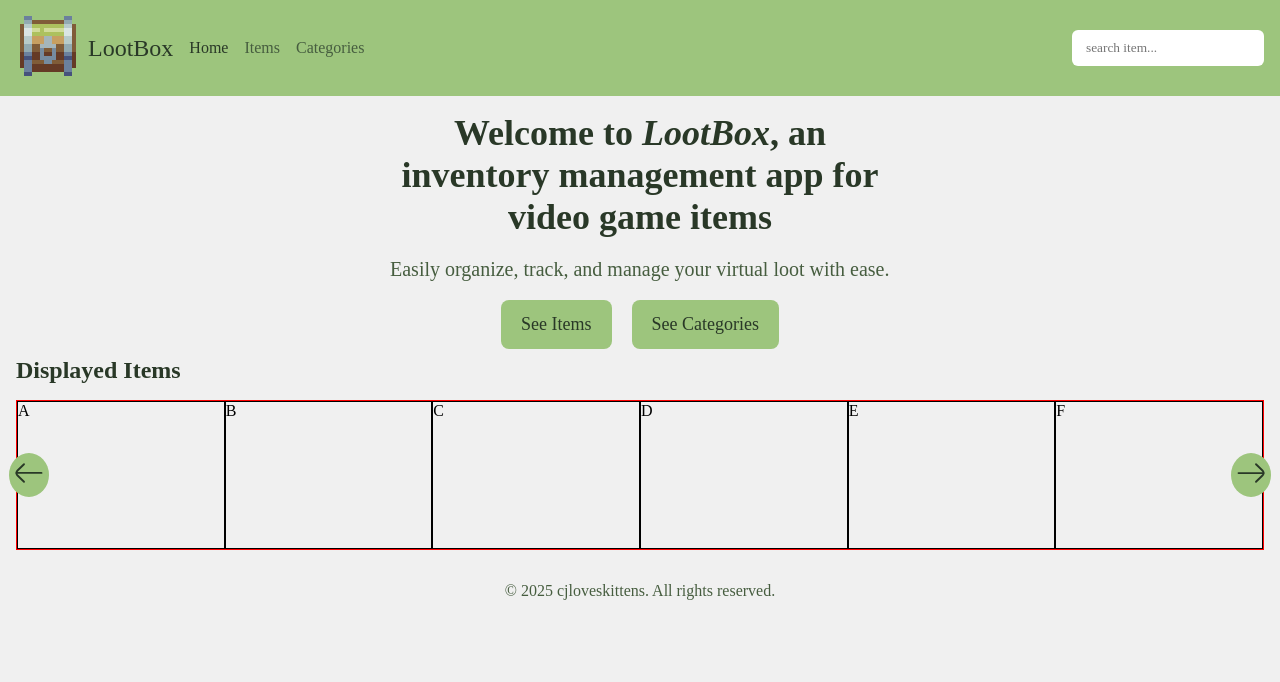
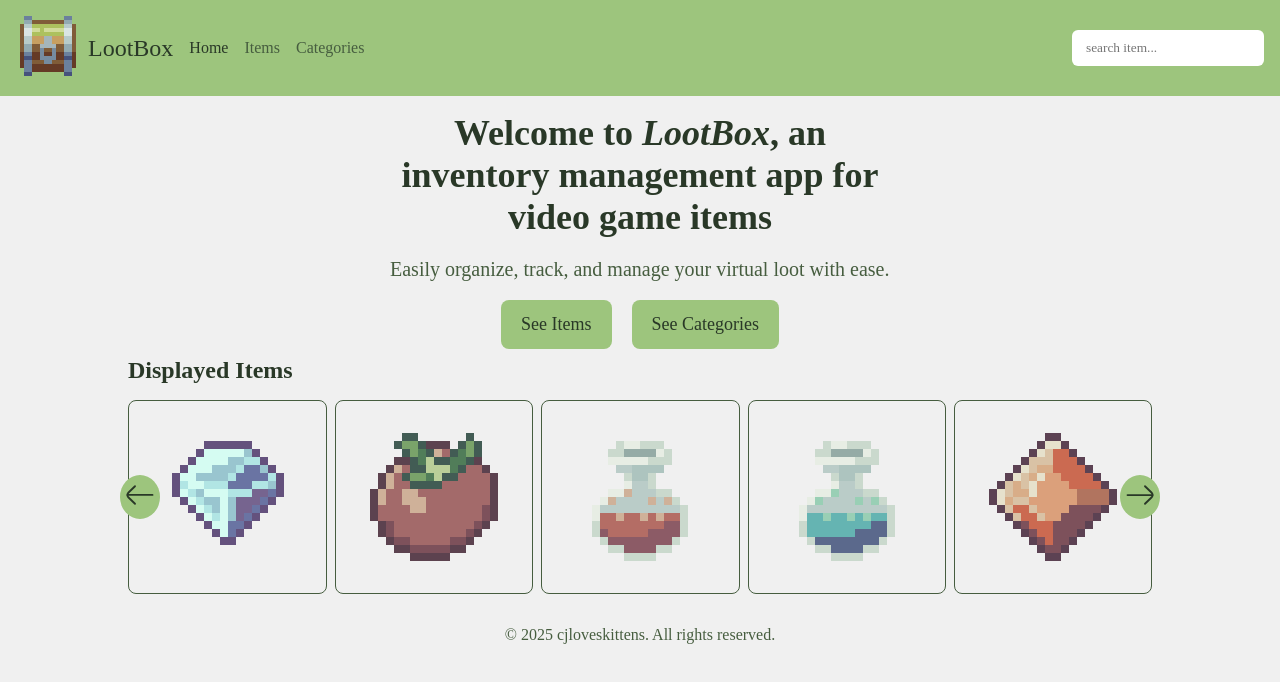
Before and after one commit to cjxo/inventory-app-client, a React (Vite) app: page / in a window 1280 px wide. Shown: the top 682 px of the page. Built offline with nearby package versions, Linux system fonts and the light colour scheme; a web font is replaced by a local one.

Commit message:
Finished scrollable displayed items

```diff
--- a/src/components/ScrollableItems.jsx
+++ b/src/components/ScrollableItems.jsx
@@ -1,6 +1,8 @@
 import { useState, useEffect, useRef } from "react";
+import PropTypes from "prop-types";
 import styles from "../styles/component.module.css";
 import ButtonImage from "./ButtonImage";
+import PixelArtCanvas from "./PixelArtCanvas";
 
 const ScrollableItems = ({ items }) => {
   const [ithChild, setIthChild] = useState(0);
@@ -10,25 +12,24 @@ const ScrollableItems = ({ items }) => {
     const container = containerRef.current;
     const containerAABB = container.getBoundingClientRect();
     const cardCount = window.getComputedStyle(container).getPropertyValue("--slider-card-count");
+    //const cardGap = parseInt(window.getComputedStyle(container).getPropertyValue("--slider-card-gap"));
     const borderWidthHalf = 0.5;
     const scrollLimit = (container.children.length - 1) - (cardCount - 1);
 
-    if (scrollDir === "L") {
-      const firstChild = container.children[0];
-      if (container.children.length > cardCount) {
+    if (container.children.length > cardCount) {
+      if (scrollDir === "L") {
+        const firstChild = container.children[0];
         if ((ithChild - 1) < 0) {
+          const toScrollTo = container.children[container.children.length - cardCount];
           setIthChild(scrollLimit);
-          container.scrollLeft = (container.children.length - 1) * (firstChild.offsetWidth - borderWidthHalf);
+          container.scrollLeft = toScrollTo.getBoundingClientRect().left - containerAABB.left + borderWidthHalf;
         } else {
           const ithChildNode = container.children[ithChild - 1];
           setIthChild(ithChild - 1);
           container.scrollLeft += ithChildNode.getBoundingClientRect().left - containerAABB.left + borderWidthHalf;
         }
-      }
-    } else if (scrollDir === "R") {
-      const ithChildNode = container.children[ithChild + 1];
-
-      if (container.children.length > cardCount) {
+      } else if (scrollDir === "R") {
+        const ithChildNode = container.children[ithChild + 1];
         if (scrollLimit === ithChild) {
           container.scrollLeft = borderWidthHalf;
           setIthChild(0);
@@ -45,30 +46,21 @@ const ScrollableItems = ({ items }) => {
   };
 
   useEffect(() => {
+    const key = setInterval(() => {
+      handleScroll("R");
+    }, 5000);
+
     const snap = () => {
-      const container = containerRef.current;
-      /*
-      const containerAABB = container.getBoundingClientRect();
-      const cardCount = window.getComputedStyle(container).getPropertyValue("--slider-card-count");
-      const scrollLimit = (container.children.length - 1) - (cardCount - 1);
-      const firstChild = container.children[0];
-      const borderWidthHalf = 0.5;
-
-      if (container.children.length > cardCount) {
-        if ((ithChild - 1) < 0) {
-          container.scrollLeft = (container.children.length - 1) * (firstChild.offsetWidth - borderWidthHalf);
-        } else {
-          const ithChildNode = container.children[ithChild - 1];
-          container.scrollLeft += ithChildNode.getBoundingClientRect().left - containerAABB.left + borderWidthHalf;
-        }
-      } else {
-      }*/
-      container.scrollLeft = 0;
+      handleScroll("L");
+      //handleScroll("R");
     };
 
     addEventListener("resize", snap);
-    return () => removeEventListener("resize", snap);
-  }, []);
+    return () => {
+      removeEventListener("resize", snap);
+      clearInterval(key);
+    }
+  }, [ithChild]);
 
   return (
     <section className={`${styles.scrollableItemsContainer} common-container`}>
@@ -85,29 +77,16 @@ const ScrollableItems = ({ items }) => {
         />
 
         <div className={styles.sliderWrapper} ref={containerRef}>
-          <div className={styles.sliderCard}>
-            A
-          </div>
-
-          <div className={styles.sliderCard}>
-            B
-          </div>
-
-          <div className={styles.sliderCard}>
-            C
-          </div>
-
-          <div className={styles.sliderCard}>
-            D
-          </div>
-
-          <div className={styles.sliderCard}>
-            E
-          </div>
-
-          <div className={styles.sliderCard}>
-            F
-          </div>
+          {items.map(item => (
+            <div key={item.id} className={styles.sliderCard}>
+              <PixelArtCanvas
+                src={item.src}
+                alt={item.name}
+                scaleX={8}
+                scaleY={8}
+              />
+            </div>
+          ))}
         </div>
 
         <ButtonImage
@@ -121,4 +100,17 @@ const ScrollableItems = ({ items }) => {
   );
 };
 
+ScrollableItems.propTypes = {
+  items: PropTypes.arrayOf(
+    PropTypes.shape({
+      id: PropTypes.number.isRequired,
+      name: PropTypes.string.isRequired,
+      price: PropTypes.string.isRequired,
+      quantity: PropTypes.number.isRequired,
+      type: PropTypes.string.isRequired,
+      src: PropTypes.string.isRequired,
+    }).isRequired
+  ).isRequired,
+};
+
 export default ScrollableItems;
--- a/src/routes/HomePage.jsx
+++ b/src/routes/HomePage.jsx
@@ -4,6 +4,66 @@ import ScrollableItems from "../components/ScrollableItems";
 import styles from "../styles/route.module.css";
 
 const HomePage = () => {
+  const items = [
+    {
+      id: 1,
+      name: "Blueberry",
+      price: "$2.99",
+      quantity: 14,
+      type: "food",
+      src: "./src/assets/textures/blueberry.png",
+    },
+
+    {
+      id: 8,
+      name: "Diamond",
+      price: "$1699.99",
+      quantity: 4,
+      type: "gems",
+      src: "./src/assets/textures/diamond.png",
+    },
+    {
+      id: 2,
+      name: "Tomato",
+      price: "$1.99",
+      quantity: 10,
+      type: "food",
+      src: "./src/assets/textures/tomato.png",
+    },
+    {
+      id: 4,
+      name: "Health Potion",
+      price: "$5.99",
+      quantity: 6,
+      type: "potion",
+      src: "./src/assets/textures/health-potion.png",
+    },
+    {
+      id: 6,
+      name: "Luck Potion",
+      price: "$5.99",
+      quantity: 6,
+      type: "potion",
+      src: "./src/assets/textures/luck-potion.png",
+    },
+    {
+      id: 9,
+      name: "Ruby",
+      price: "$999.99",
+      quantity: 4,
+      type: "gems",
+      src: "./src/assets/textures/ruby.png",
+    },
+    {
+      id: 7,
+      name: "Poison Potion",
+      price: "$5.99",
+      quantity: 6,
+      type: "potion",
+      src: "./src/assets/textures/poison-potion.png",
+    },
+  ];
+
   return (
     <div className={styles.homePage}>
       <div className={styles.homePageIntro}>
@@ -16,7 +76,7 @@ const HomePage = () => {
         <Link className="common-link-style" to="/categories">See Categories</Link>
       </div>
 
-      <ScrollableItems />
+      <ScrollableItems items={items} />
     </div>
   );
 };
--- a/src/styles/component.module.css
+++ b/src/styles/component.module.css
@@ -316,33 +316,38 @@ footer {
 
 .scrollableItemsContainer {
   --slider-card-count: 2;
+  --slider-card-gap: 8px;
+  max-width: 1024px;
 
-  @media (min-width: 500px) {
+  @media (min-width: 600px) {
     --slider-card-count: 4;
   }
 
   @media (min-width: 1024px) {
-    --slider-card-count: 6;
+    --slider-card-count: 5;
   }
 
   .slider {
     position: relative;
     display: flex;
-    height: 150px;
-
-    border: 1px solid red;
 
     .sliderWrapper {
       display: flex;
       overflow: hidden;
       width: 100%;
+      gap: var(--slider-card-gap);
+      scroll-behavior: smooth;
 
       .sliderCard {
+        padding: 32px 16px;
         flex-shrink: 0;
         flex-grow: 1;
-        flex-basis: calc(100% / var(--slider-card-count));
-
-        border: 1px solid black;
+        flex-basis: calc(100% / var(--slider-card-count) - var(--slider-card-gap) + var(--slider-card-gap) / var(--slider-card-count));
+        border: 1px solid var(--green-colour0);
+        display: flex;
+        justify-content: center;
+        align-items: center;
+        border-radius: 8px;
       }
     }
   }
```
